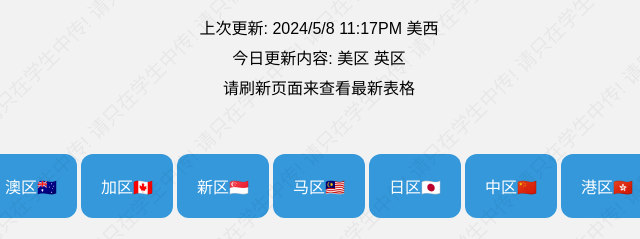
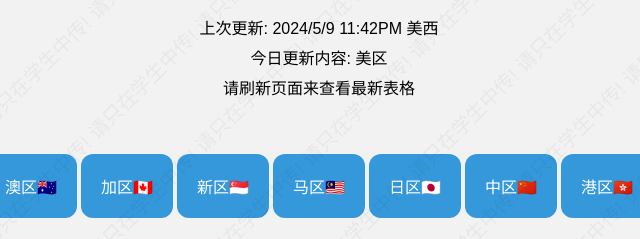
Before and after one commit to gaozhonghuping/gzhp.github.io, a website: page index.html in a window 1280 px wide. Shown: the top 239 px of the page, 321-961 px from the left. Drawn offline with Linux system fonts and the light colour scheme.

Commit message:
5/9 11:42 up

```diff
--- a/index.html
+++ b/index.html
@@ -17,8 +17,8 @@
   </script>
   <body>
     <div class="not">
-      <p>上次更新: 2024/5/8 11:17PM 美西</p>
-      <p>今日更新内容: 美区 英区</p>
+      <p>上次更新: 2024/5/9 11:42PM 美西</p>
+      <p>今日更新内容: 美区</p>
       <p>请刷新页面来查看最新表格</p>
     </div>
     <div class = "buttons">
--- a/meiqu.json
+++ b/meiqu.json
@@ -36,6 +36,11 @@
     {
         "Aquinas International Academy": [
             "顶级诈骗线上美高，成绩单毫无认可度，害得能上藤校的孩子只去了uc系普通学校"
+        ]
+    },
+    {
+        "Ashland Paul Blazer High School": [
+            "这里都是白人居多 黑人也有但很少亚洲人几乎没有 我是唯一一个中国人"
         ]
     },
     {
```
